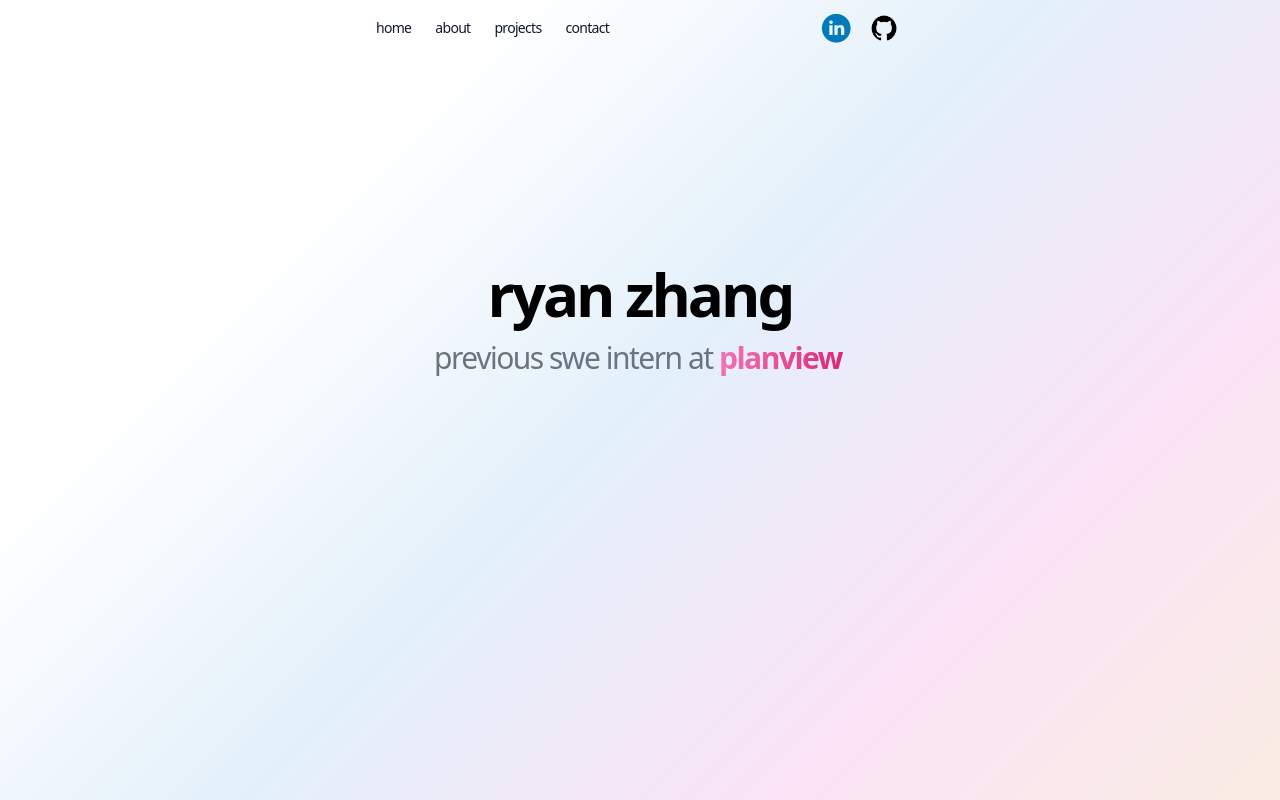
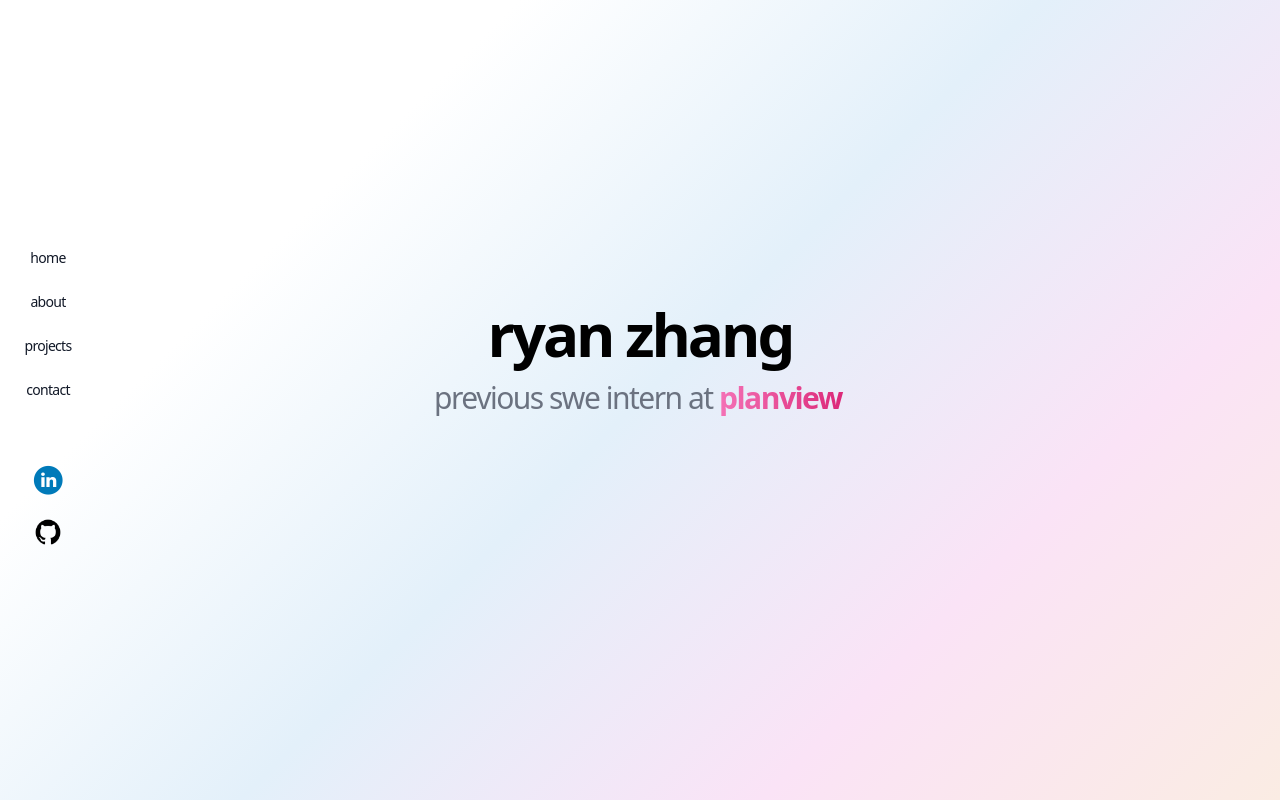
Before and after one commit to rzhang57/rmzhang-website, a Next.js app: page / in a window 1280 px wide. Shown: the top 800 px of the page. Built offline with nearby package versions, Linux system fonts and the light colour scheme.

Commit message:
change to vertical nav bar and decrease padding for contact

```diff
--- a/src/components/Landing.tsx
+++ b/src/components/Landing.tsx
@@ -9,7 +9,7 @@ import Contact from "@/components/landing/Contact";
 export default function Landing() {
     return (
         <>
-            <div id={"home"} className="flex flex-col min-h-[100dvh] justify-center mx-auto items-center dynbg">
+            <div id={"home"} className="flex flex-col min-h-[100dvh] justify-center mx-auto items-center dynbg pt-24">
                 <Header/>
 
                 <main className="flex-col space-y-96 mx-auto w-full px-6 items-center max-w-5xl">
@@ -25,12 +25,11 @@ export default function Landing() {
                     <section id="projects" className="flex flex-col space-y-5 w-full py-12 md:py-24 lg:py-32 xl:py-48">
                         <Projects/>
                     </section>
-
-                    <section id={"contact"}
-                             className="flex flex-col space-y-5 w-full py-12 md:py-24 lg:py-32 xl:py-48 mb-48">
-                        <Contact/>
-                    </section>
                 </main>
+                <section id={"contact"}
+                         className="flex flex-col space-y-5 w-full mb-48">
+                    <Contact/>
+                </section>
             </div>
         </>
     )
--- a/src/components/landing/Header.tsx
+++ b/src/components/landing/Header.tsx
@@ -5,22 +5,21 @@ import NavLink from "@/components/landing/NavLink";
 
 export default function Header() {
   return (
-    <header className="w-full sticky top-0 bg-gray-50 bg-opacity-0 z-10">
-      <div className="px-6 py-6 h-14 flex items-center justify-between max-w-xl mx-auto">
-        <nav className="flex gap-4 sm:gap-6 items-center">
+      <header className="fixed left-0 top-0 h-full w-24 flex flex-col items-center justify-center z-10">
+        <div className="flex flex-col items-center justify-center gap-16 h-full py-6">
+          <nav className="flex flex-col gap-6 items-center">
             <NavLink href="#home" label="home" />
             <NavLink href="#about" label="about" />
             <NavLink href="#projects" label="projects" />
             <NavLink href="#contact" label="contact" />
           </nav>
-        <div className="flex gap-3 justify-between items-center ml-auto">
+          <div className="flex flex-col gap-4 items-center">
             <a href="https://linkedin.com/in/rmzhang" target="_blank" rel="noreferrer">
               <Avatar className="size-8 scale-100 hover:scale-110 transition-all">
                 <AvatarImage src="/statics/inlogo.png" />
                 <AvatarFallback></AvatarFallback>
               </Avatar>
             </a>
-
             <a href="https://github.com/rzhang57" target="_blank" rel="noreferrer">
               <Avatar className="scale-100 hover:scale-110 transition-all">
                 <AvatarImage src="/statics/gitlogo.png" />
```
Lines whose indentation alone changed are shown as unchanged.
